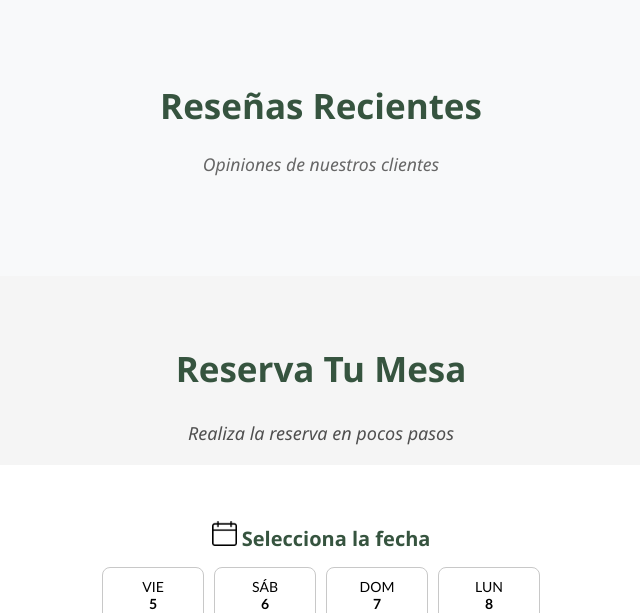
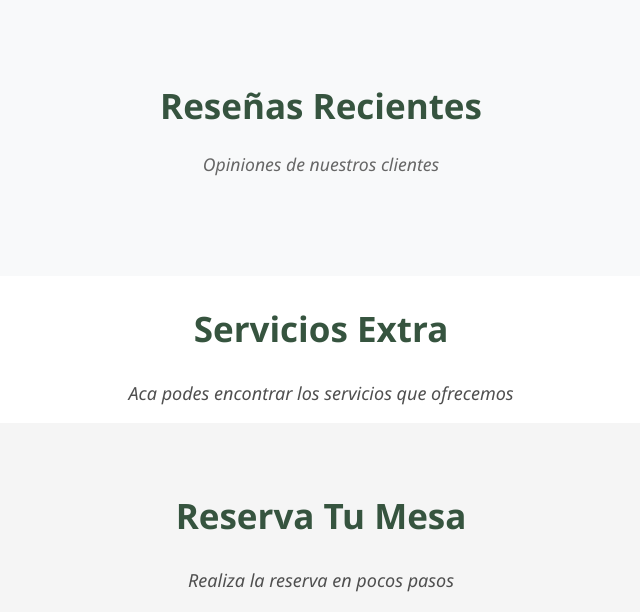
Before and after one commit to matiasnata/proyecto_final, a Flask app: page / in a window 1280 px wide. Shown: the part 866-1479 px from the top of the page, without its empty margins (319-959 px from the left). Run offline with Flask 3, Linux system fonts and the light colour scheme; data that the repository does not hold is empty.

Commit message:
Agrego servicios_extra al index.html

```diff
--- a/frontend/templates/index.html
+++ b/frontend/templates/index.html
@@ -28,6 +28,7 @@
     <div class="platos"> {% for plato in platos %}
         <div> <h3>{{ plato.nombre_plato }}</h3>
             <p>{{ plato.descripcion }}</p>
+
             <p>{{ plato.precio}}</p>
             <img src="{{ plato.url_imagen }}" alt="">
         </div>
@@ -48,6 +49,19 @@
             <p class="comentario">"{{ reseña.comentario }}"</p>
 
             <small class="fecha">{{ reseña.fecha_publicacion }}</small>
+        </div>
+    {% endfor %}
+    </div>
+    <div class="servicios_extra">
+    <h3>Servicios extra</h3>
+    <p>Aca podes encontrar los servicios que ofrecemos</p>
+</div>
+
+<div class="contender_servicios_extra">
+    {% for servicio in servicios_extra %}
+        <div class="servicio-card">
+            <h4>{{ servicio.nombre_servicio }}</h4>
+            <p>{{ servicio.descripcion }}</p>
         </div>
     {% endfor %}
 </div>
```
